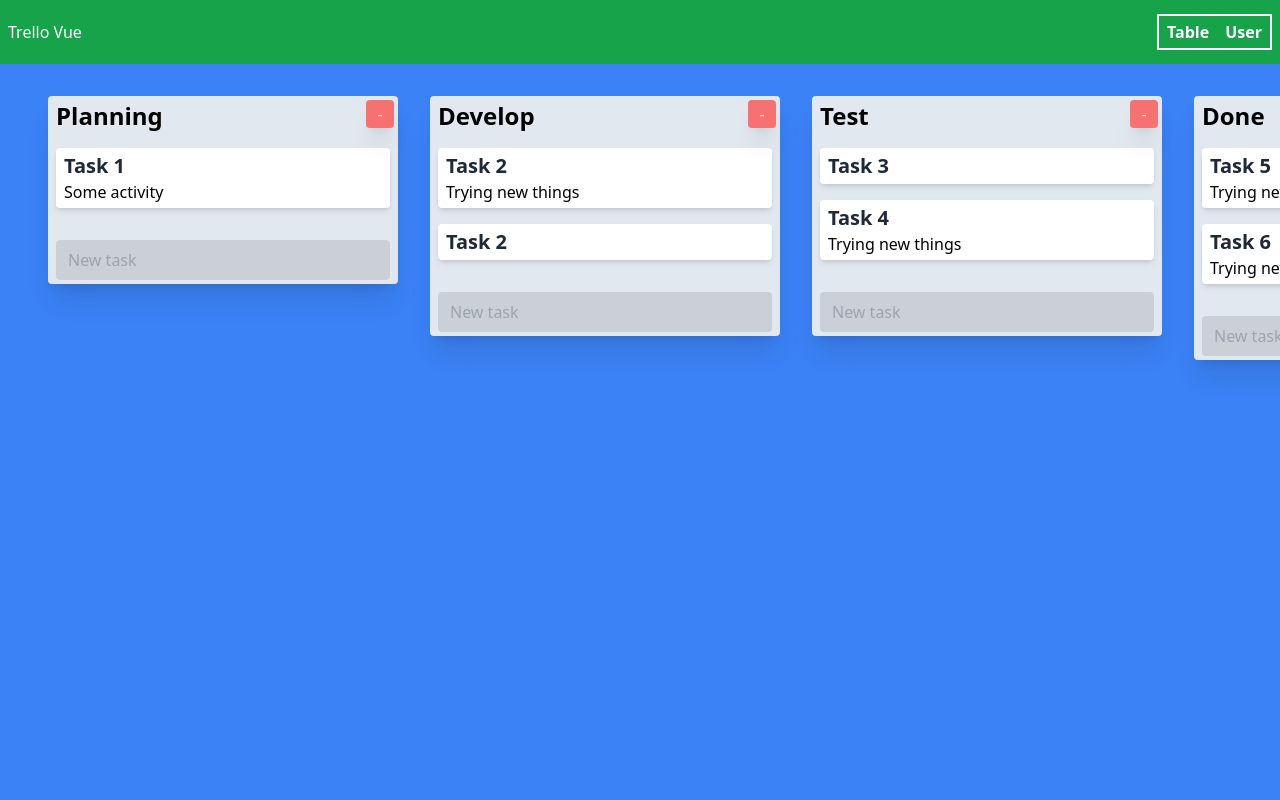
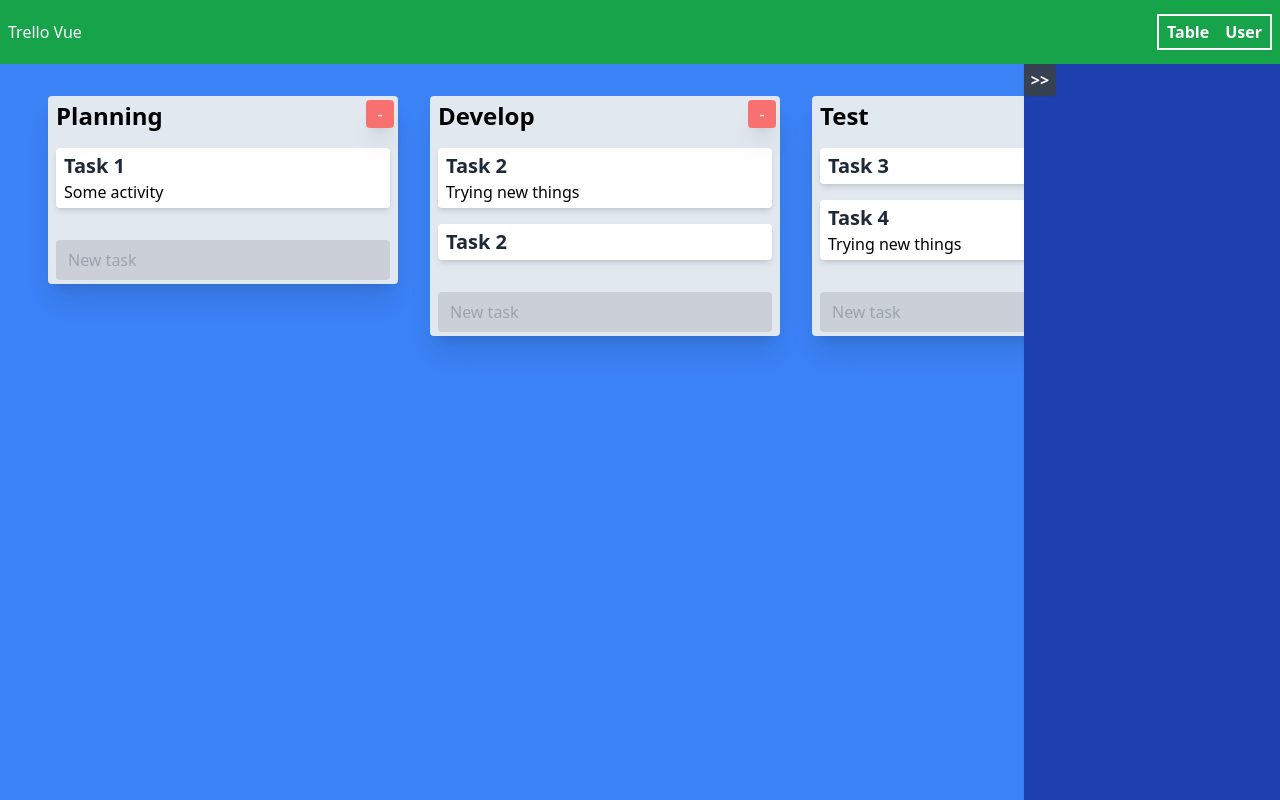
Before and after one commit to AlvaroDDG86/trello-vue, a Vue app: page / in a window 1280 px wide. Built offline with nearby package versions, Linux system fonts and the light colour scheme.

Commit message:
Implement aside component

```diff
--- /dev/null
+++ b/src/components/TheAside.vue
@@ -0,0 +1,36 @@
+<script>
+import { computed } from "vue"
+import { uiStore } from "../stores/ui"
+export default {
+    name: 'TheAside',
+    setup() {
+        const store = uiStore()
+        const direction = computed(() => store.asideOpen ? '>>' : '<<')
+        const widthAside = computed(() => store.asideOpen ? '16rem' : '2rem')
+        function toggleHanlder() {
+            store.toggleAside()
+        }
+        return {
+            direction,
+            widthAside,
+            toggleHanlder
+        }
+    }
+}
+</script>
+<template>
+<aside class="aside">
+    <button class="aside__direction" @click="toggleHanlder">{{ direction }}</button>
+</aside>
+</template>
+<style lang="postcss">
+.aside {
+    @apply bg-blue-800 fixed right-0 z-30 drop-shadow-sm duration-300;
+    width: v-bind(widthAside);
+    min-height: calc(100vh - 4rem);
+}
+
+.aside__direction {
+    @apply w-8 h-8 rounded text-white bg-gray-700 shadow-sm font-bold
+}
+</style>
--- /dev/null
+++ b/src/stores/ui.js
@@ -0,0 +1,11 @@
+import { defineStore } from "pinia";
+export const uiStore = defineStore("ui", {
+  state: () => ({
+    asideOpen: true
+  }),
+  actions: {
+    toggleAside() {
+      this.asideOpen = !this.asideOpen
+    }
+  }
+})
--- a/src/views/Board.vue
+++ b/src/views/Board.vue
@@ -1,13 +1,18 @@
 <script>
+import { ref, computed } from 'vue'
 import { mainStore } from '../stores/main'
+import { uiStore } from '../stores/ui'
+// Components
 import Column from "../components/Column.vue"
 import ColumnNew from "../components/ColumnNew.vue"
 import Modal from '../components/Modal.vue'
+import TheAside from '../components/TheAside.vue'
 import TaskEdit from '../components/TaskEdit.vue'
-import { ref, computed } from 'vue'
+
 export default {
     name: 'Table',
     components: {
+        TheAside,
         Column,
         ColumnNew,
         Modal,
@@ -15,7 +20,9 @@ export default {
     },
     setup() {
         const store = mainStore()
+        const storeUi = uiStore()
         const columns = computed(() => store.data)
+        const widthBoard = computed(() => storeUi.asideOpen ? '16rem' : '2rem')
         const showModal = ref(false)
         const taskEdit = ref(null)
 
@@ -49,6 +56,7 @@ export default {
         return {
             columns,
             showModal,
+            widthBoard,
             taskEdit,
             selectTask,
             toggleModal,
@@ -63,6 +71,7 @@ export default {
 </script>
 <template>
     <div class="content">
+        <TheAside />
         <div class="content__columns">
             <Column
                 v-for="(column, idx) of columns"
@@ -85,11 +94,12 @@ export default {
 </template>
 <style lang="postcss" scoped>
 .content {
-  @apply w-full overflow-auto bg-blue-500 relative;
+  @apply w-full overflow-auto bg-blue-500 relative duration-300;
+  width: calc(100vw - v-bind(widthBoard));
   min-height: calc(100vh - 4rem);
 }
 
 .content__columns {
-  @apply flex flex-row items-start justify-start p-8;
+  @apply flex flex-row items-start justify-start p-8 w-fit;
 }
 </style>
```
